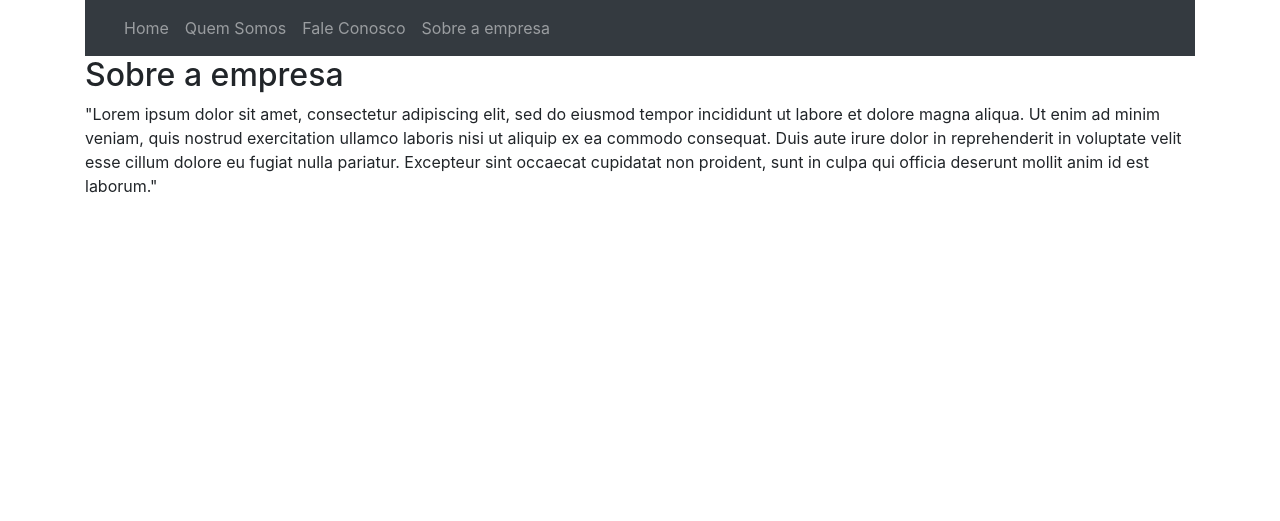
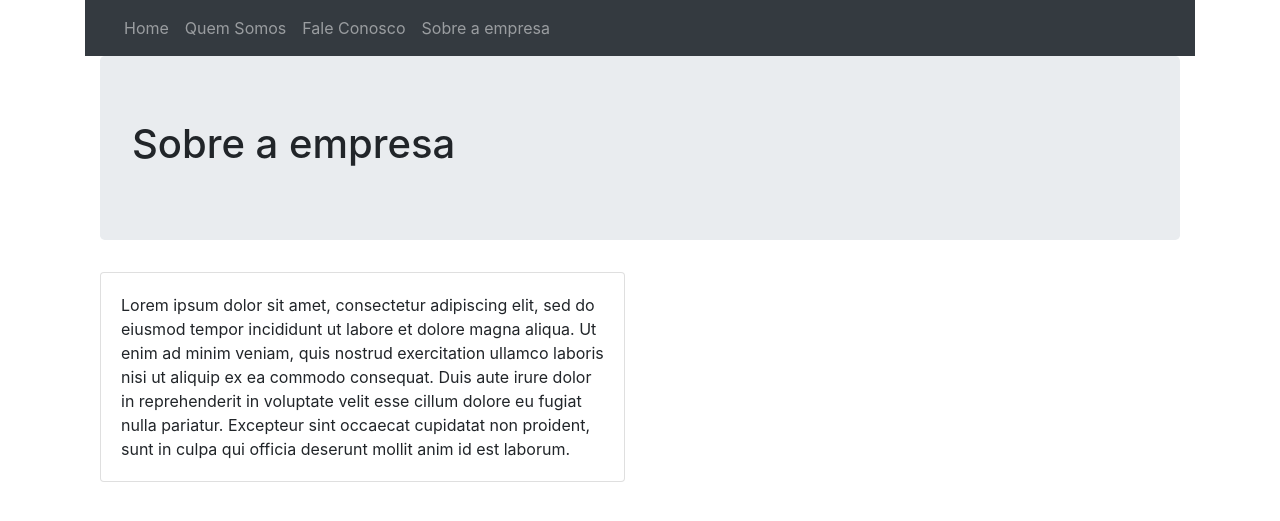
Before and after one commit to fredericomenezesmail/Clube-Turismo, a Django app: page /sobre in a window 1280 px wide. Shown: the top 521 px of the page. Run offline with Django 3.2, Linux system fonts and the light colour scheme; some libraries are stand-ins or nearby versions.

Commit message:
edicao README e ajuste loremipsum

```diff
--- /dev/null
+++ b/templates/partials/loremipsum.html
@@ -0,0 +1,14 @@
+<div class="container">
+    <div class="row">
+        <div class="col-sm-6">
+            <div class="card">
+                <div class="card-body">
+                    <p class="card-text">Lorem ipsum dolor sit amet, consectetur adipiscing elit, sed do eiusmod tempor incididunt ut labore et dolore magna aliqua.
+  Ut enim ad minim veniam, quis nostrud exercitation ullamco laboris nisi ut aliquip ex ea commodo consequat.
+  Duis aute irure dolor in reprehenderit in voluptate velit esse cillum dolore eu fugiat nulla pariatur.
+  Excepteur sint occaecat cupidatat non proident, sunt in culpa qui officia deserunt mollit anim id est laborum.</p>
+                </div>
+            </div>
+        </div>
+    </div>
+</div>
--- a/templates/sobre.html
+++ b/templates/sobre.html
@@ -10,12 +10,12 @@
 <body>
   {% block pagecontent %}
     {% include 'partials/nav-bar.html' %}
-    <h2 class="display-7">Sobre a empresa</h2>
-    <p>"Lorem ipsum dolor sit amet, consectetur adipiscing elit, sed do eiusmod tempor incididunt ut labore et dolore magna aliqua.
-      Ut enim ad minim veniam, quis nostrud exercitation ullamco laboris nisi ut aliquip ex ea commodo consequat.
-      Duis aute irure dolor in reprehenderit in voluptate velit esse cillum dolore eu fugiat nulla pariatur.
-      Excepteur sint occaecat cupidatat non proident, sunt in culpa qui officia deserunt mollit anim id est laborum."
-    </p>
+    <div class="container">
+        <div class="jumbotron">
+            <h1 class="display-7">Sobre a empresa</h1>
+        </div>
+    </div>
+    {% include 'partials/loremipsum.html' %}
   {% endblock %}
 </body>
 </html>
```
Also changed, not shown: templates/faleconosco.html (+6 -6 lines), templates/quemsomos.html (+6 -6 lines), README.md.
